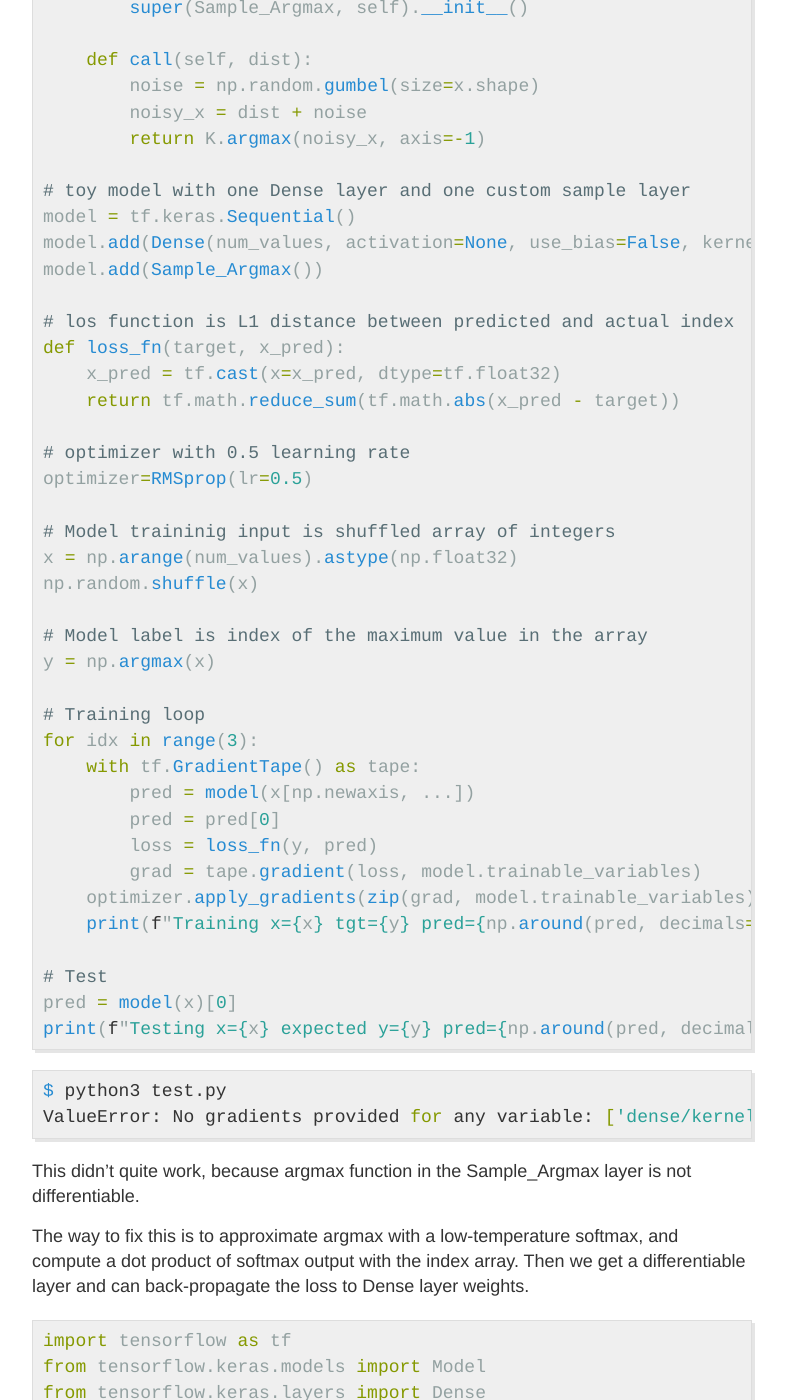
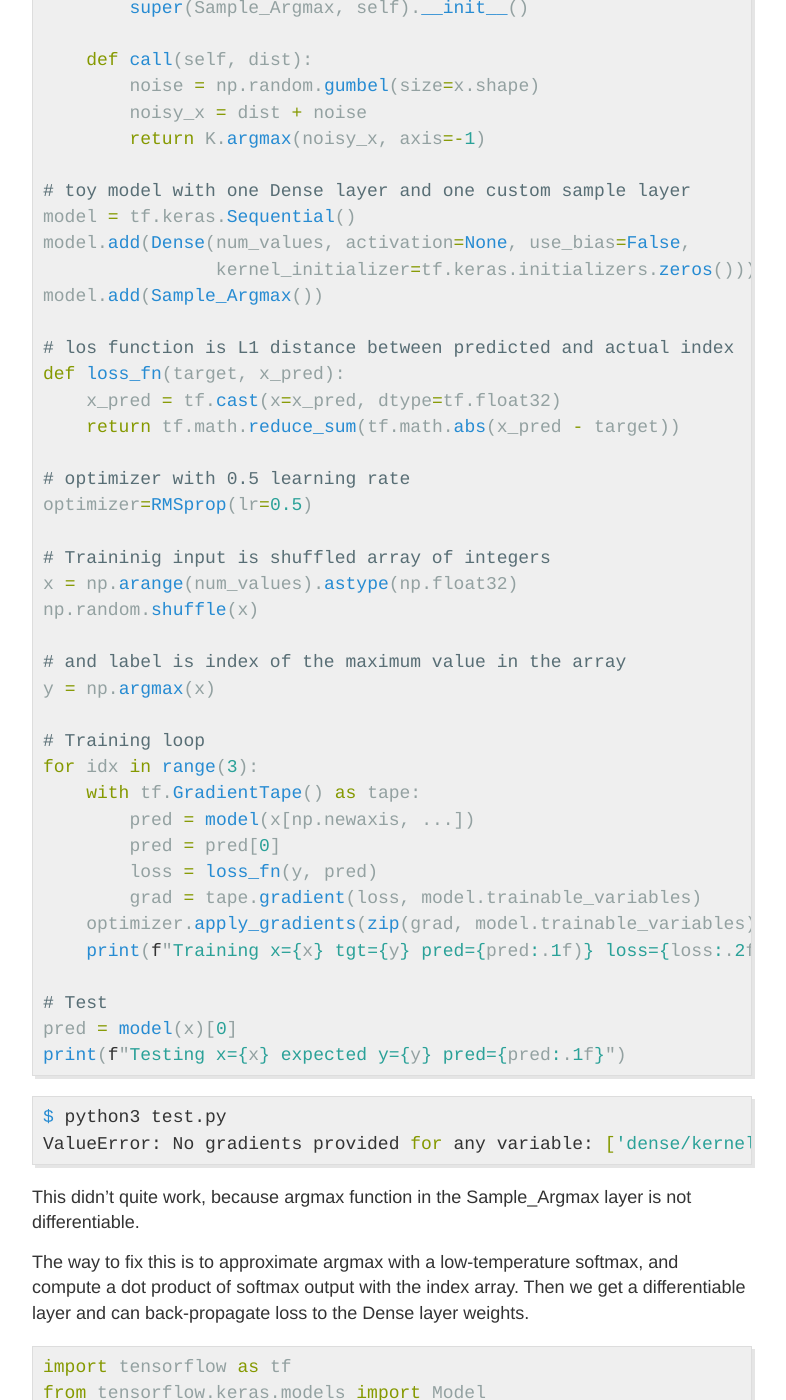
Before and after one commit to alexgl-github/alexgl-github.github.io, a Jekyll site: the page built from _posts/2021-03-23-Gumbel-Softmax.md, in a window 1280 px wide and 1400 px high, scrolled down 1279 px. Shown: the whole window, without its empty margins (248-1034 px from the left). Built offline with Jekyll 4.4.1, drawn with Linux system fonts in a browser that asks for light colours; our own code applies the rules of GitHub Pages for plain Markdown files; some of the changed text lies outside the part shown.

Commit message:
typo fixes

```diff
--- a/_posts/2021-03-23-Gumbel-Softmax.md
+++ b/_posts/2021-03-23-Gumbel-Softmax.md
@@ -52,7 +52,8 @@ class Sample_Argmax(Model):
 
 # toy model with one Dense layer and one custom sample layer
 model = tf.keras.Sequential()
-model.add(Dense(num_values, activation=None, use_bias=False, kernel_initializer=tf.keras.initializers.zeros()))
+model.add(Dense(num_values, activation=None, use_bias=False,
+                kernel_initializer=tf.keras.initializers.zeros()))
 model.add(Sample_Argmax())
 
 # los function is L1 distance between predicted and actual index
@@ -63,11 +64,11 @@ def loss_fn(target, x_pred):
 # optimizer with 0.5 learning rate
 optimizer=RMSprop(lr=0.5)
 
-# Model traininig input is shuffled array of integers
+# Traininig input is shuffled array of integers
 x = np.arange(num_values).astype(np.float32)
 np.random.shuffle(x)
 
-# Model label is index of the maximum value in the array
+# and label is index of the maximum value in the array
 y = np.argmax(x)
 
 # Training loop
@@ -78,11 +79,11 @@ for idx in range(3):
         loss = loss_fn(y, pred)
         grad = tape.gradient(loss, model.trainable_variables)
     optimizer.apply_gradients(zip(grad, model.trainable_variables))
-    print(f"Training x={x} tgt={y} pred={np.around(pred, decimals=1)} loss={loss}")
+    print(f"Training x={x} tgt={y} pred={pred:.1f)} loss={loss:.2f}")
 
 # Test
 pred = model(x)[0]
-print(f"Testing x={x} expected y={y} pred={np.around(pred, decimals=1)}")
+print(f"Testing x={x} expected y={y} pred={pred:.1f}")
 {% endhighlight %}
 
 
@@ -95,7 +96,7 @@ ValueError: No gradients provided for any variable: ['dense/kernel:0']
 This didn't quite work, because argmax function in the Sample_Argmax layer is not differentiable.
 
 The way to fix this is to approximate argmax with a low-temperature softmax, and compute a dot product of softmax output with the index array.
-Then we get a differentiable layer and can back-propagate the loss to Dense layer weights.
+Then we get a differentiable layer and can back-propagate loss to the Dense layer weights.
 
 {% highlight python %}
 import tensorflow as tf
@@ -135,9 +136,9 @@ class Sample_Softmax(Model):
 # toy model with one Dense layer and one custom sample layer
 model = tf.keras.Sequential()
 model.add(Dense(num_values, activation=None, use_bias=False, kernel_initializer=tf.keras.initializers.zeros()))
-model.add(Sample_Softmax())
+model.add(Sample_Softmax(tau=0.1))
 
-# los function is L1 distance between predicted and actual index
+# loss function is L1 distance between predicted and actual index
 def loss_fn(target, x_pred):
     x_pred = tf.cast(x=x_pred, dtype=tf.float32)
     return tf.math.reduce_sum(tf.math.abs(x_pred - target))
```
